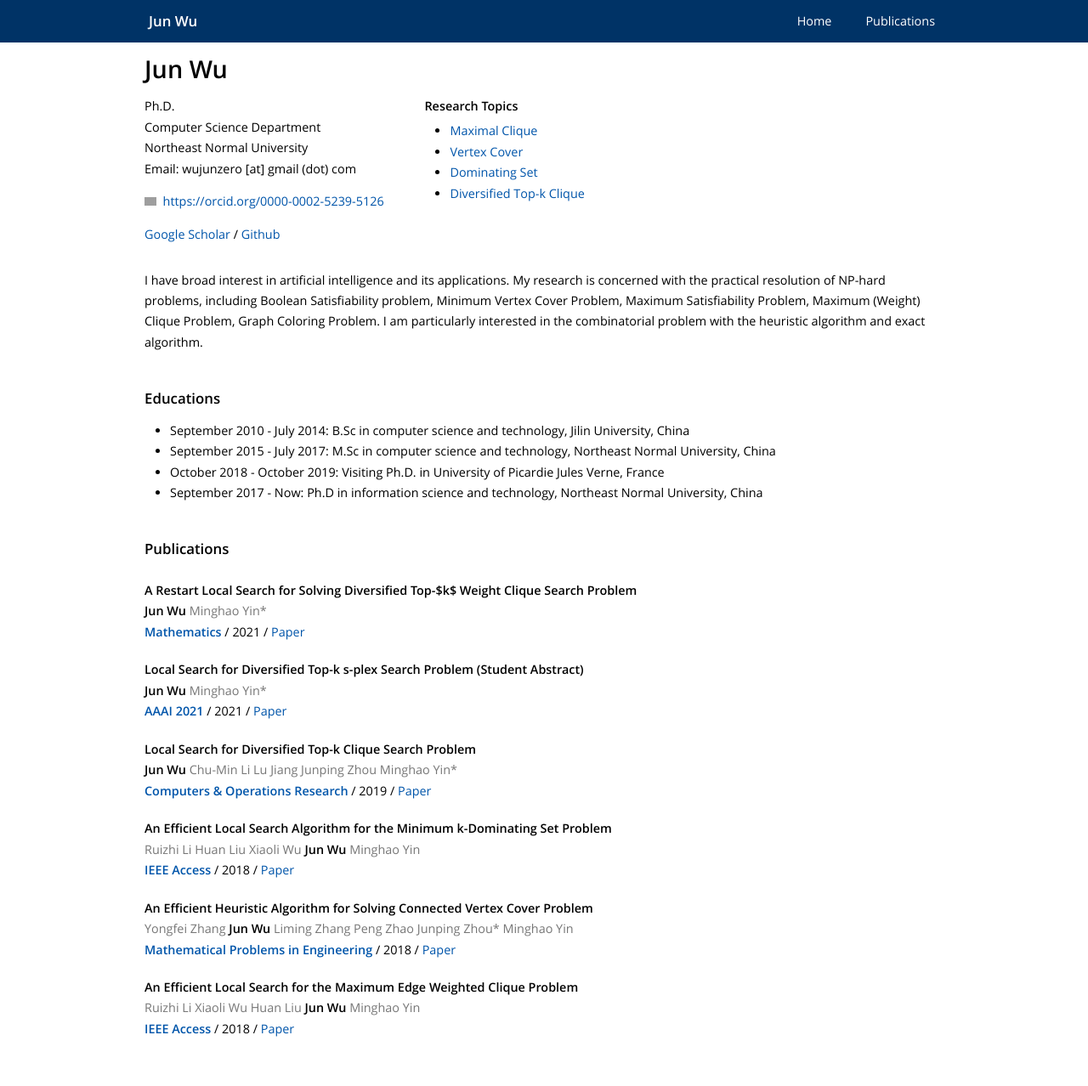
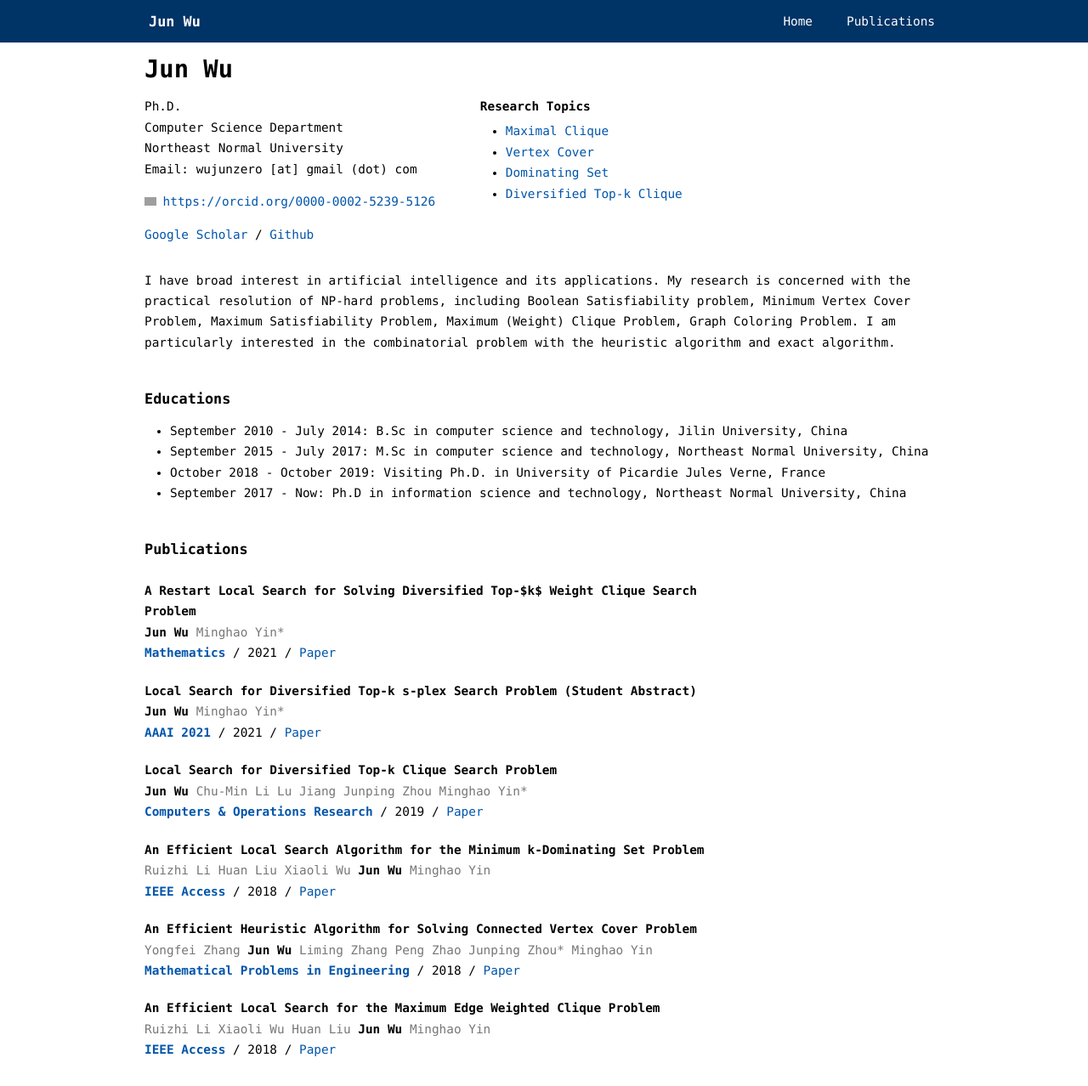
Before and after one commit to wujunzero/website, a Jekyll site: the page built from _posts/2021-10-21-A Restart Local Search for Solving Diversified Top-$k$ Weight Clique Search Problem.md, in a window 1280 px wide and 1278 px high. Shown: the whole window at 85% size. Built offline with Jekyll 4.4.1, drawn with Linux system fonts in a browser that asks for light colours; grey boxes are pictures that could not be loaded.

Commit message:
update font

```diff
--- a/_layouts/default.html
+++ b/_layouts/default.html
@@ -18,7 +18,7 @@
 
   <title>{{ site.name }}</title>
 
-  <link rel="stylesheet" href="css/font.css">
+  <!-- <link rel="stylesheet" href="css/font.css"> -->
   <link rel="stylesheet" href="css/main.css">
   <script src="js/main.js"></script>
   <script src="js/scroll.js"></script>
@@ -38,6 +38,9 @@
   /* font-family:'Lucida Sans', 'Lucida Sans Regular', monospace; */
   /* font-family: Arial, Helvetica, sans-serif; */
   /* } */
+  body {
+    font-family:'Lucida Console', monospace
+  }
 </style>
 
 <body>
```
